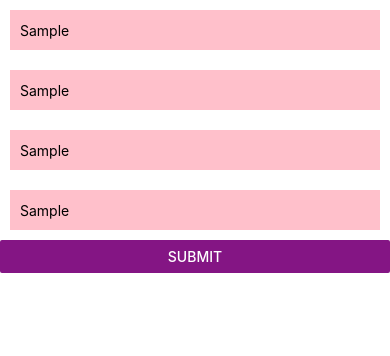
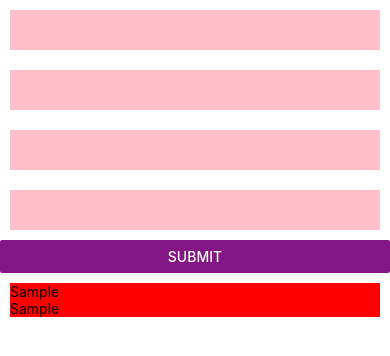
Before and after one commit to firdousali86/Batch3, a React Native app: screen / in a window 390 px wide. Both pictures are taken after typing "Sample", "Sample", "Sample", "Sample" into the empty fields and a click on the button "SUBMIT". Shown: the top 356 px of the page. Built offline with nearby package versions, Linux system fonts and the light colour scheme.

Commit message:
concatenate

```diff
--- a/App.tsx
+++ b/App.js
@@ -5,15 +5,23 @@
  * @format
  */
 
-import React from 'react';
+import React, {useState} from 'react';
 import {SafeAreaView, Text, View, TextInput, ScrollView} from 'react-native';
 import UserProfile from './components/UserProfile';
+import MyUserList from './components/MyUserList';
 
-function App(): JSX.Element {
+function App() {
+  const [userList, setUserList] = useState([]);
+
   return (
     <SafeAreaView style={{flex: 1}}>
       <ScrollView>
-        <UserProfile />
+        <UserProfile
+          onSubmitPressed={fetchedData => {
+            setUserList([...userList, fetchedData]);
+          }}
+        />
+        <MyUserList userData={userList} />
       </ScrollView>
     </SafeAreaView>
   );
--- /dev/null
+++ b/components/MyUserList.js
@@ -0,0 +1,21 @@
+import React from 'react';
+import {View, Text, FlatList} from 'react-native';
+
+const MyUserList = props => {
+  return (
+    <View>
+      <FlatList
+        data={props.userData}
+        renderItem={({item}) => (
+          <View style={{backgroundColor: 'red', margin: 10}}>
+            <Text>{item.firstName}</Text>
+            <Text>{item.lastName}</Text>
+          </View>
+        )}
+        keyExtractor={item => item.id}
+      />
+    </View>
+  );
+};
+
+export default MyUserList;
--- a/components/UserProfile.js
+++ b/components/UserProfile.js
@@ -1,7 +1,7 @@
 import React, {useState} from 'react';
 import {View, Text, TextInput, Button, ScrollView} from 'react-native';
 
-const UserProfile = () => {
+const UserProfile = props => {
   const [firstName, setFirstName] = useState('');
   const [lastName, setLastName] = useState('');
   const [city, setCity] = useState('');
@@ -51,10 +51,17 @@ const UserProfile = () => {
 
       <Button
         onPress={() => {
-          console.log(firstName);
-          console.log(lastName);
-          console.log(city);
-          console.log(country);
+          props.onSubmitPressed({
+            firstName,
+            lastName,
+            city,
+            country,
+          });
+
+          setFirstName('');
+          setLastName('');
+          setCity('');
+          setCountry('');
         }}
         title="Submit"
         color="#841584"
```
